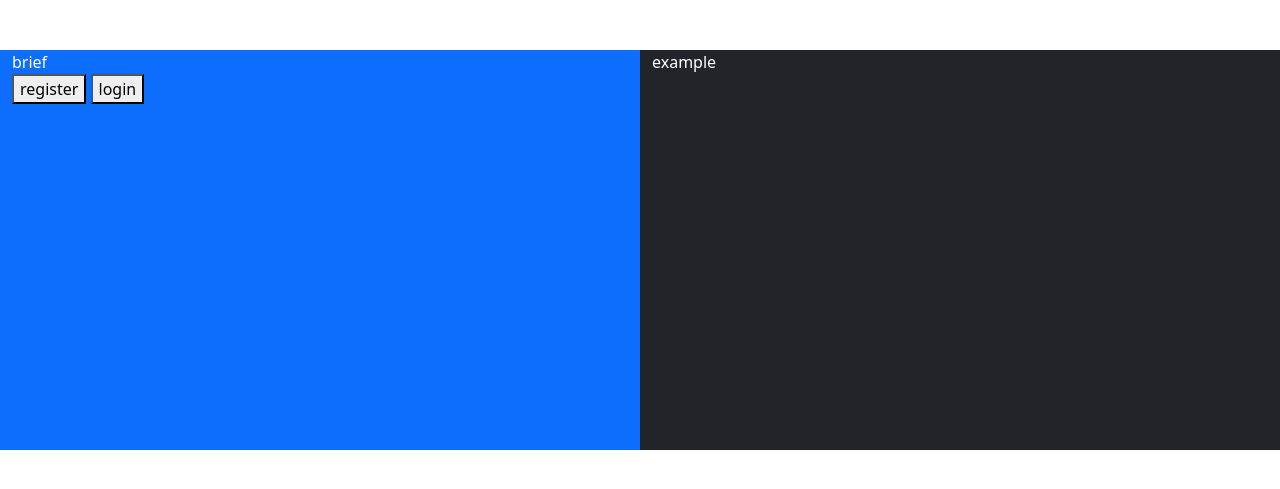
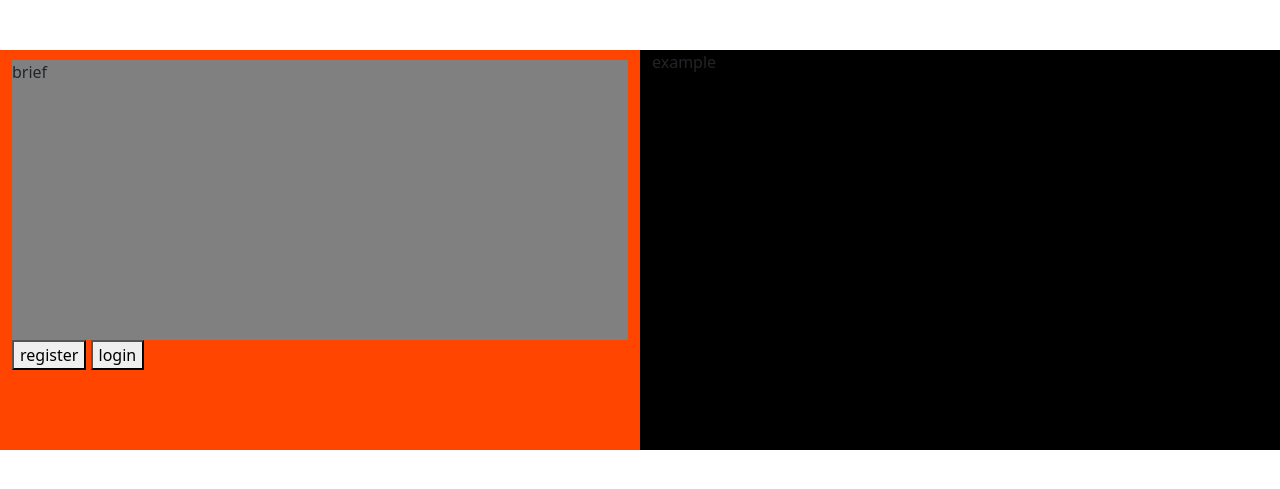
Before and after one commit to Yinozzz/Suduko-game-web-app, a Flask app: page / in a window 1280 px wide. Shown: the part 46-535 px from the top of the page. Run offline with Flask 2, Linux system fonts and the light colour scheme; some libraries are stand-ins or nearby versions.

Commit message:
index page frontend

```diff
--- a/app/static/css/index.css
+++ b/app/static/css/index.css
@@ -0,0 +1,33 @@
+.row{
+    height: 400px;
+}
+
+#brief_div{
+    background-color: orangered;
+    height: 100%;
+}
+
+#brief_div > .brief {
+    background-color: gray;
+    margin-top: 10px;
+    height: 70%;
+}
+
+#example_div{
+    background-color: black;
+    height: 100%;
+}
+
+.buttons_group{
+    width: auto;
+    display: block;
+    margin:0 auto;
+}
+
+.register_button{
+    margin-left: 30px;
+}
+
+.login_button{
+    margin-right: 30%;
+}
--- a/app/templates/index.html
+++ b/app/templates/index.html
@@ -1,16 +1,19 @@
 {% extends "base.html" %}
 
 {% block content %}
+<link href="static/css/index.css" rel="stylesheet">
 <div class="container-fluid mt-3">
-    <div class="row" style="height:400px">
-        <div class="col-sm-6 col-12 bg-primary text-white">
-            brief
-            <div>
-                <button>register</button>
-                <button>login</button>
+    <div class="row">
+        <div id="brief_div" class="col-sm-6 col-12">
+            <div class="brief">
+                brief
+            </div>
+            <div class="buttons_group">
+                <button id="register_button">register</button>
+                <button id="login_button">login</button>
             </div>
         </div>
-        <div class="col-sm-6 bg-dark text-white">example</div>
+        <div id="example_div" class="col-sm-6">example</div>
     </div>
 </div>
 {% endblock %}
```
